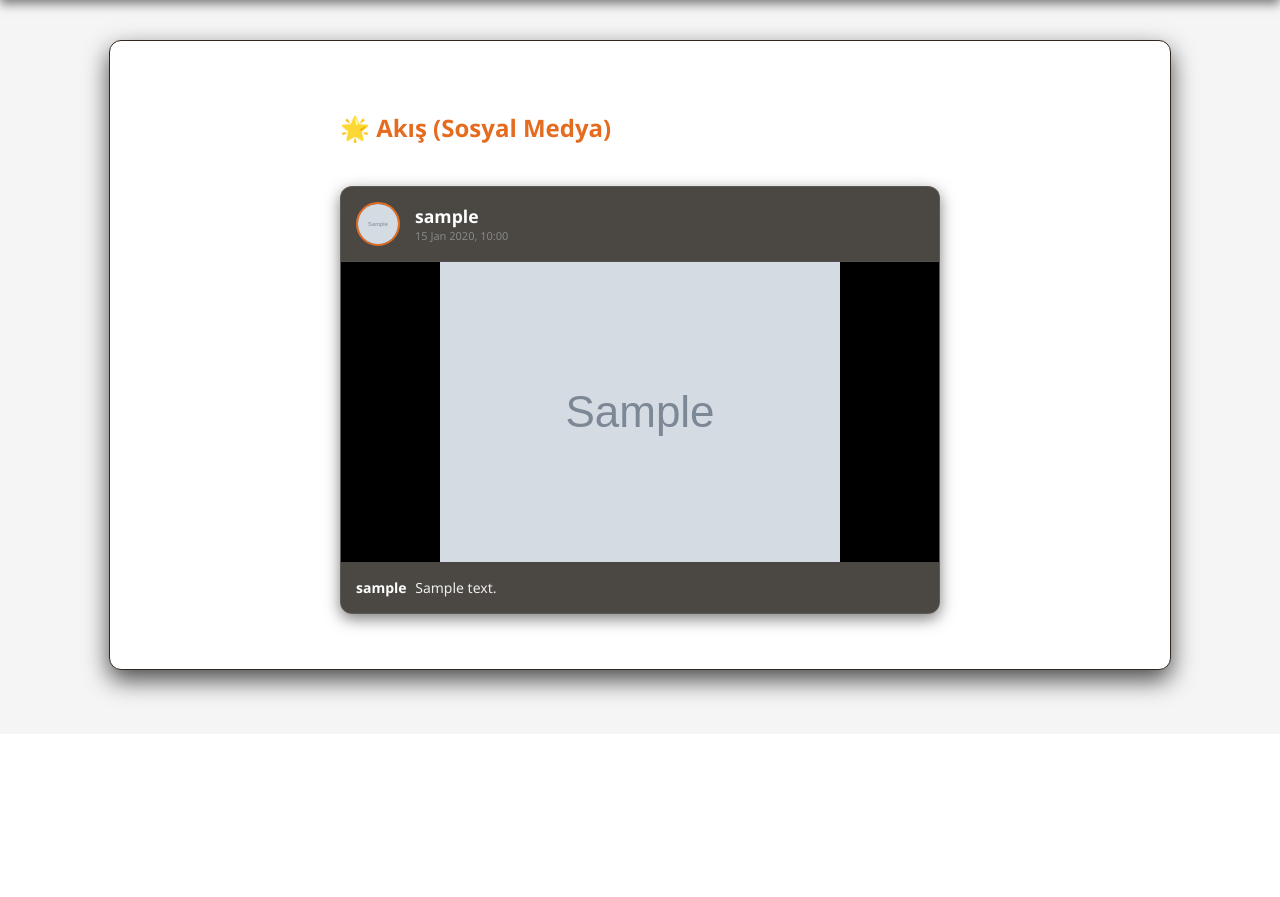
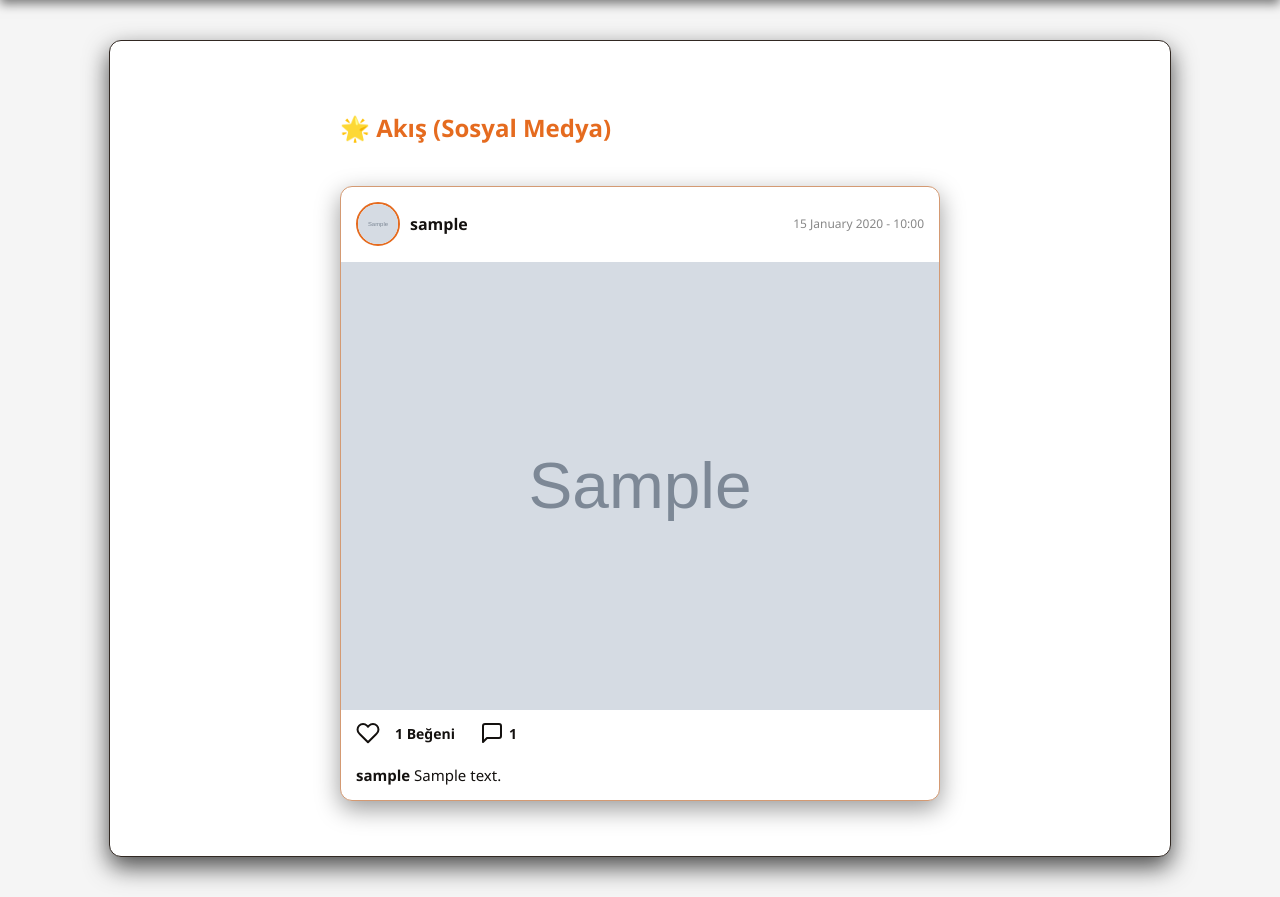
Before and after one commit to asilalperen/websunucum, a Flask app: template app/templates/feed.html in a window 1280 px wide. Shown: the part 66-963 px from the top of the page. Before the commit the page ends 770 px from the top, so only its background shows below. Run offline with Flask 3, Linux system fonts and the light colour scheme; tables that the repository leaves empty hold one stand-in row (values such as "Sample post"); the template is opened without the code that fills it: values that come from a table or form of the project are taken from there, most other values are stand-ins (such as "Sample title", 1, 10 or a date in 2020); grey boxes marked "Sample" are stand-in pictures; some libraries are stand-ins or nearby versions.

Commit message:
akış (feed) kısmına yorum yapme ve beğenmeözelliği ekelndi konfigrasyonları yapıldı

```diff
--- a/app/main/routes.py
+++ b/app/main/routes.py
@@ -126,7 +126,8 @@ def feed():
     page = request.args.get('page', 1, type=int)
     query = current_user.followed_posts()
     posts_pagination = db.paginate(query, page=page, per_page=10, error_out=False)
-    return render_template('feed.html', title='Akış', posts=posts_pagination.items)
+    comment_form = CommentForm()
+    return render_template('feed.html', title='Akış', posts=posts_pagination.items, comment_form=comment_form, posts_pagination=posts_pagination)
 
 @bp.route('/delete_post/<int:post_id>', methods=['POST'])
 @login_required
--- a/app/templates/feed.html
+++ b/app/templates/feed.html
@@ -8,36 +8,77 @@
     </h2>
 
     {% for post in posts %}
-    <div
-        style="background: rgba(30, 25, 20, 0.8); border: 1px solid rgba(255, 255, 255, 0.1); border-radius: 12px; margin-bottom: 25px; box-shadow: 0 5px 15px rgba(0,0,0,0.5); overflow: hidden; backdrop-filter: blur(10px);">
-        <!-- Yazar Bilgisi (Header) -->
-        <div
-            style="display: flex; align-items: center; padding: 15px; border-bottom: 1px solid rgba(255, 255, 255, 0.05);">
-            <img src="{{ post.author.avatar(40) }}" alt="{{ post.author.username }}"
-                style="border-radius: 50%; border: 2px solid var(--accent-orange); width: 40px; height: 40px; margin-right: 15px;">
-            <div>
-                <a href="{{ url_for('main.user', username=post.author.username) }}"
-                    style="font-weight: bold; color: white; text-decoration: none; font-size: 1.1em;">{{
-                    post.author.username }}</a>
-                <p style="margin: 0; font-size: 11px; color: #888;">{{ post.timestamp.strftime('%d %b %Y, %H:%M') }}</p>
+        <div class="post-card" style="margin-bottom: 25px;">
+            <div class="post-header">
+                <div class="post-author">
+                    <img src="{{ post.author.avatar(40) }}" alt="Avatar">
+                    <a href="{{ url_for('main.user', username=post.author.username) }}" style="color: var(--text-main); text-decoration: none; font-weight: bold;">
+                        <span>{{ post.author.username }}</span>
+                    </a>
+                </div>
+                <div style="display: flex; align-items: center; gap: 10px;">
+                    <span style="font-size: 12px; color: #888;">{{ post.timestamp.strftime('%d %B %Y - %H:%M') }}</span>
+                    {% if post.author == current_user %}
+                    <form action="{{ url_for('main.delete_post', post_id=post.id) }}" method="post" onsubmit="return confirm('Bu anıyı silmek istediğinize emin misiniz?');" style="margin: 0;">
+                        <button type="submit" style="background: none; border: none; cursor: pointer; color: #ff4c4c; padding: 0;" title="Gönderiyi Sil">
+                            <svg width="18" height="18" viewBox="0 0 24 24" fill="none" stroke="currentColor" stroke-width="2" stroke-linecap="round" stroke-linejoin="round"><polyline points="3 6 5 6 21 6"></polyline><path d="M19 6v14a2 2 0 0 1-2 2H7a2 2 0 0 1-2-2V6m3 0V4a2 2 0 0 1 2-2h4a2 2 0 0 1 2 2v2"></path></svg>
+                        </button>
+                    </form>
+                    {% endif %}
                 </div>
             </div>
 
-        <!-- Fotoğraf (Eğer varsa) -->
             {% if post.image_file %}
-        <div
-            style="width: 100%; max-height: 500px; background-color: #000; display: flex; align-items: center; justify-content: center;">
-            <img src="{{ url_for('static', filename='memory_pics/' + post.image_file) }}"
-                style="max-width: 100%; max-height: 500px; object-fit: contain;">
-        </div>
+                {% for img in post.image_file.split(',') %}
+                    <img src="{{ url_for('static', filename='memory_pics/' + img) }}" class="post-image" alt="Post Image">
+                {% endfor %}
             {% endif %}
 
-        <!-- Açıklama (Caption) -->
-        <div style="padding: 15px;">
-            <p style="margin: 0; color: #eee; font-size: 14px; line-height: 1.5;">
-                <strong style="color: white; margin-right: 5px;">{{ post.author.username }}</strong>
-                {{ post.body }}
-            </p>
+            <div class="post-actions">
+                <form action="{{ url_for('main.like', post_id=post.id) }}" method="post" style="margin:0;">
+                    <button type="submit" class="action-btn {% if current_user.is_authenticated and current_user.has_liked_post(post) %}liked{% endif %}">
+                        <svg viewBox="0 0 24 24" fill="none" stroke="currentColor" stroke-width="2" stroke-linecap="round" stroke-linejoin="round">
+                            <path d="M20.84 4.61a5.5 5.5 0 0 0-7.78 0L12 5.67l-1.06-1.06a5.5 5.5 0 0 0-7.78 7.78l1.06 1.06L12 21.23l7.78-7.78 1.06-1.06a5.5 5.5 0 0 0 0-7.78z"></path>
+                        </svg>
+                    </button>
+                </form>
+                <span style="font-size: 14px; font-weight: bold;">{{ post.likes|length }} Beğeni</span>
+                <div class="action-btn" onclick="toggleComments({{ post.id }})" style="cursor: pointer; margin-left: 10px;">
+                    <svg viewBox="0 0 24 24" fill="none" stroke="currentColor" stroke-width="2" stroke-linecap="round" stroke-linejoin="round">
+                        <path d="M21 15a2 2 0 0 1-2 2H7l-4 4V5a2 2 0 0 1 2-2h14a2 2 0 0 1 2 2z"></path>
+                    </svg>
+                    <span style="font-size: 14px; font-weight: bold;">{{ post.comments|length }}</span>
+                </div>
+            </div>
+
+            <p class="post-body-text"><strong>{{ post.author.username }}</strong> {{ post.body }}</p>
+
+            <div id="comments-{{ post.id }}" style="display: none;">
+                <div class="comments-section" style="padding: 0 15px 15px 15px; border-top: none; margin-top: 5px;">
+                    <div class="comment-list">
+                        {% for comment in post.comments %}
+                            <div class="comment-item" style="display: flex; justify-content: space-between; align-items: center;">
+                                <div>
+                                    <span class="comment-author">{{ comment.author.username }}:</span>
+                                    <span>{{ comment.body }}</span>
+                                </div>
+                                {% if current_user.is_authenticated and (comment.author == current_user or post.author == current_user) %}
+                                <form action="{{ url_for('main.delete_comment', comment_id=comment.id) }}" method="post" style="margin: 0;" onsubmit="return confirm('Bu yorumu silmek istediğinize emin misiniz?');">
+                                    <button type="submit" style="background: none; border: none; color: #ff4c4c; font-weight: bold; cursor: pointer; font-size: 14px; padding: 0 5px;" title="Yorumu Sil">✕</button>
+                                </form>
+                                {% endif %}
+                            </div>
+                        {% endfor %}
+                    </div>
+                </div>
+
+                {% if post.comments_enabled %}
+                    <form action="{{ url_for('main.add_comment', post_id=post.id) }}" method="post" class="modern-comment-form">
+                        {{ comment_form.hidden_tag() }}
+                        <input type="text" name="body" class="modern-comment-input" placeholder="Yorum ekle..." required style="flex:1; background:transparent; border:none; color:var(--text-main); font-size:14px; outline:none; padding:5px;">
+                        <button type="submit" class="modern-comment-submit" style="background: var(--accent-orange); color: white; border: none; padding: 6px 15px; border-radius: 20px; font-weight: bold; cursor: pointer;">Gönder</button>
+                    </form>
+                {% endif %}
             </div>
         </div>
     {% else %}
@@ -47,5 +88,29 @@
         <p style="color: #777;">Birilerini takip etmeye başlayarak onların anılarını burada görebilirsin.</p>
     </div>
     {% endfor %}
+
+    {% if posts_pagination and posts_pagination.pages > 1 %}
+    <div class="pagination" style="text-align: center; margin: 20px 0;">
+        {% if posts_pagination.has_prev %}
+            <a href="{{ url_for('main.feed', page=posts_pagination.prev_num) }}" style="color: var(--accent-orange); text-decoration: none; padding: 5px 10px; border: 1px solid var(--accent-orange); border-radius: 5px;">&laquo; Önceki</a>
+        {% endif %}
+        <span style="color: white; margin: 0 10px;">Sayfa {{ posts_pagination.page }} / {{ posts_pagination.pages }}</span>
+        {% if posts_pagination.has_next %}
+            <a href="{{ url_for('main.feed', page=posts_pagination.next_num) }}" style="color: var(--accent-orange); text-decoration: none; padding: 5px 10px; border: 1px solid var(--accent-orange); border-radius: 5px;">Sonraki &raquo;</a>
+        {% endif %}
     </div>
+    {% endif %}
+
+</div>
+
+<script>
+    function toggleComments(postId) {
+        const commentsDiv = document.getElementById('comments-' + postId);
+        if (commentsDiv.style.display === 'none' || commentsDiv.style.display === '') {
+            commentsDiv.style.display = 'block';
+        } else {
+            commentsDiv.style.display = 'none';
+        }
+    }
+</script>
 {% endblock %}
```
Also changed, not shown: app.db. Lines whose indentation alone changed are shown as unchanged.
